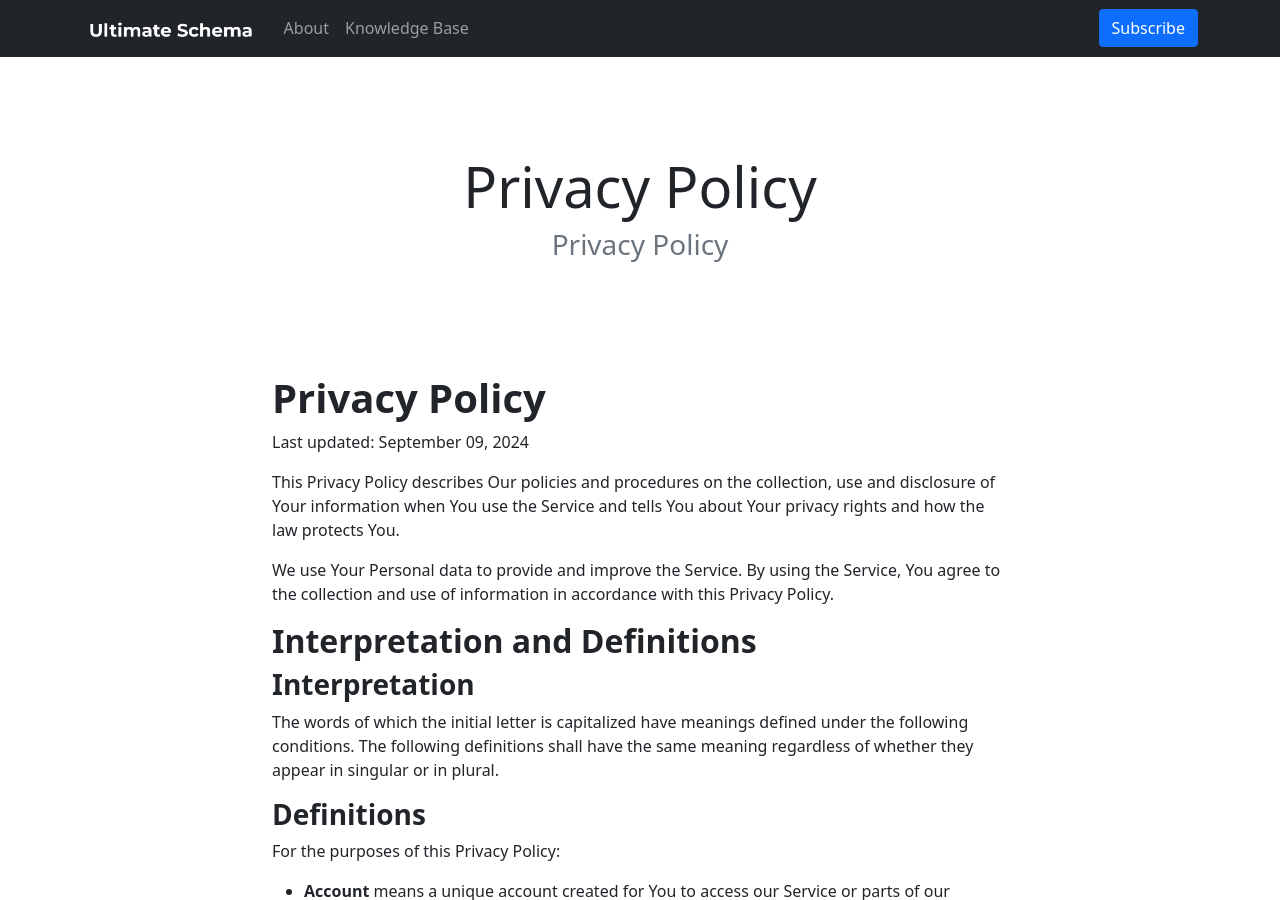
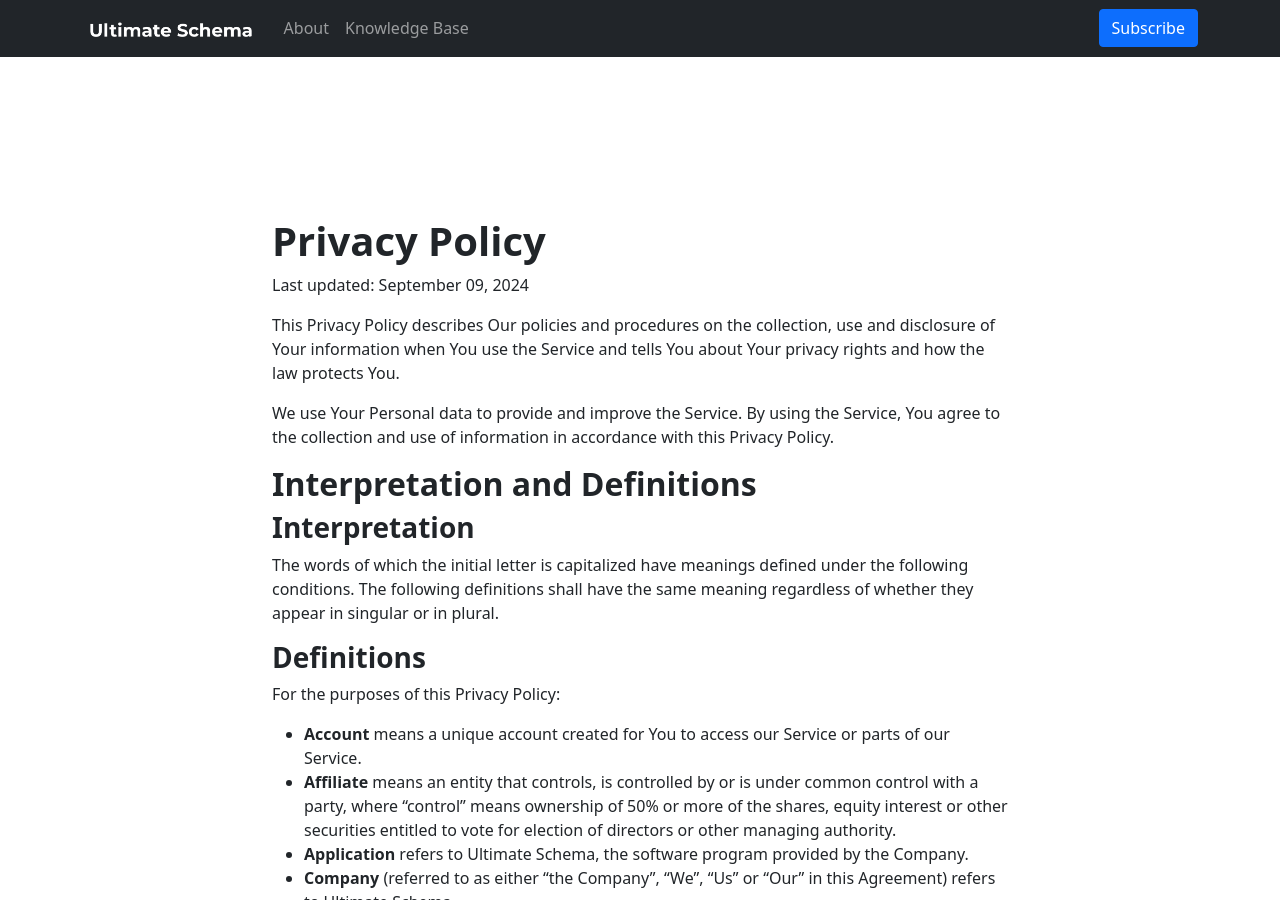
Before and after one commit to ultimateschema/ultimateschema.github.io, a Jekyll site: the page built from privacy.md, in a window 1280 px wide and 900 px high. Built offline with Jekyll 4.4.1, drawn with Linux system fonts in a browser that asks for light colours.

Commit message:
Update privacy.md

```diff
--- a/privacy.md
+++ b/privacy.md
@@ -1,7 +1,5 @@
 ---
 layout: post
-title: Privacy Policy
-description: Privacy Policy
 ---
 
 # **Privacy Policy**
```
